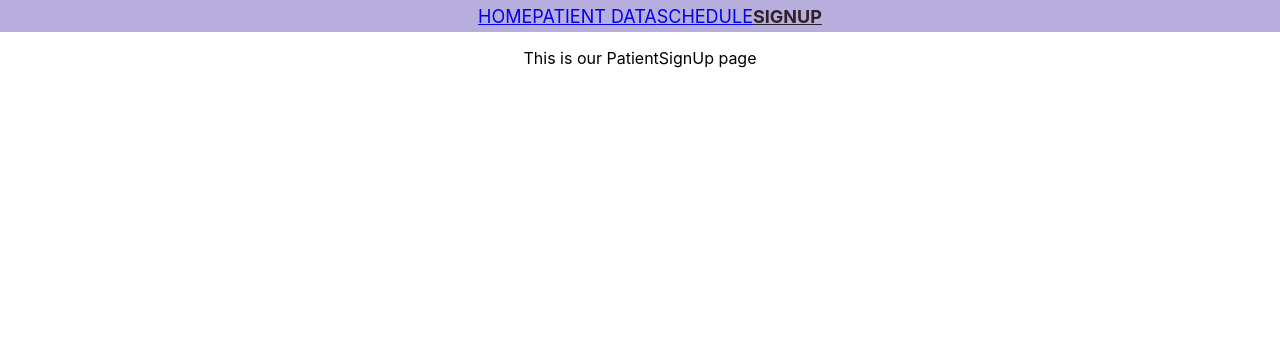
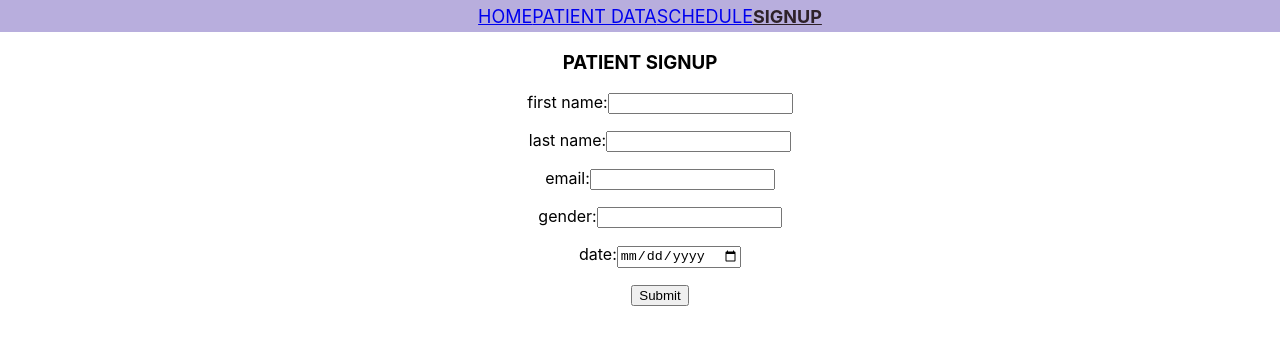
Before and after one commit to koenwisse/amsterdamgps, a React (Create React App) app: page /PatientSignUp in a window 1280 px wide. Shown: the top 344 px of the page. Built offline with nearby package versions, Linux system fonts and the light colour scheme.

Commit message:
Feature 4: Patient Signup form

```diff
--- /dev/null
+++ b/src/components/addPatientForm.js
@@ -0,0 +1,99 @@
+// A page where new patients can sign up
+import { useState } from "react";
+// write a function / component (when pageload or when state changes)
+export default function AddPatientForm() {
+  // firstName holds whatever the user types
+  const [firstName, setFirstName] = useState("");
+  const [lastName, setLastName] = useState("");
+  const [email, setEmail] = useState("");
+  const [gender, setGender] = useState("");
+  const [date, setDate] = useState("");
+  //1. Write a new function to add a patient
+  //   const addPatient = (firstName) => {
+  //     //1.1. Define a new patient
+  //     const newPatient = {
+  //       id: patients.length + 1,
+  //       firstname: firstName,
+  //       //   lastname: lastName,
+  //       //   email: email,
+  //       //   gender: gender,
+  //       //   date: date,
+  //     };
+  //     //1.2. Put the new patient in the array
+  //     const updatedArray = [...patients, newPatient]; // copy the previous array and add the player
+  //     //1.3. Put array in the state
+  //     setPlayers(updatedArray);
+
+  // 2.2. function to handle the submit the form / eventhandler
+  const handleSubmit = (event) => {
+    //2.3. prevents the form from refreshing the page and add event as parameter of function
+    event.preventDefault();
+    console.log({ firstName, lastName, email, gender, date });
+  };
+
+  return (
+    //2.1.  add form in div in return
+    <div>
+      {" "}
+      {/* event ent listener */}
+      <form onSubmit={handleSubmit}>
+        <h3>PATIENT SIGNUP</h3>
+        <ul>
+          <label>
+            first name:
+            <input
+              type="text"
+              value={firstName}
+              onChange={(event) => setFirstName(event.target.value)}
+            />
+          </label>
+        </ul>
+        <ul>
+          <label>
+            last name:
+            <input
+              type="text"
+              value={lastName}
+              onChange={(event) => setLastName(event.target.value)}
+            />
+          </label>
+        </ul>
+
+        <ul>
+          <label>
+            email:
+            <input
+              type="email"
+              value={email}
+              onChange={(event) => setEmail(event.target.value)}
+            />
+          </label>
+        </ul>
+        <ul>
+          <label>
+            gender:
+            <input
+              type="dropdown"
+              value={gender}
+              onChange={(event) => setGender(event.target.value)}
+            />
+          </label>
+        </ul>
+        <ul>
+          <label>
+            date:
+            <input
+              type="date"
+              date={date}
+              onChange={(event) => setDate(event.target.value)}
+            />
+          </label>
+        </ul>
+        <ul>
+          <input type="submit" value="Submit" />
+        </ul>
+      </form>
+    </div>
+  );
+}
+// }
--- a/src/components/fetchDoctor.js
+++ b/src/components/fetchDoctor.js
@@ -42,6 +42,7 @@ export const FetchDoctor = () => {
           <th>Doctor</th>
           <th>Availability </th>
         </tr>
+        {/* Array.map function. The argument to map should be a function that takes a single element from the array as an argument and returns a new element.  */}
         {doctors.map((d) => (
           <tr>
             <td>{d.doctor}</td>
--- a/src/pages/PatientSignUp.js
+++ b/src/pages/PatientSignUp.js
@@ -1,9 +1,7 @@
 // A page where new patients can sign up
-
+import AddPatientForm from "../components/addPatientForm";
+// write a function to add a new patient
 export default function PatientSignUp() {
-  return (
-    <div>
-      <p> This is our PatientSignUp page</p>
-    </div>
-  );
+  // make the function addPatient available in addPatientForm
+  return <AddPatientForm />;
 }
```
